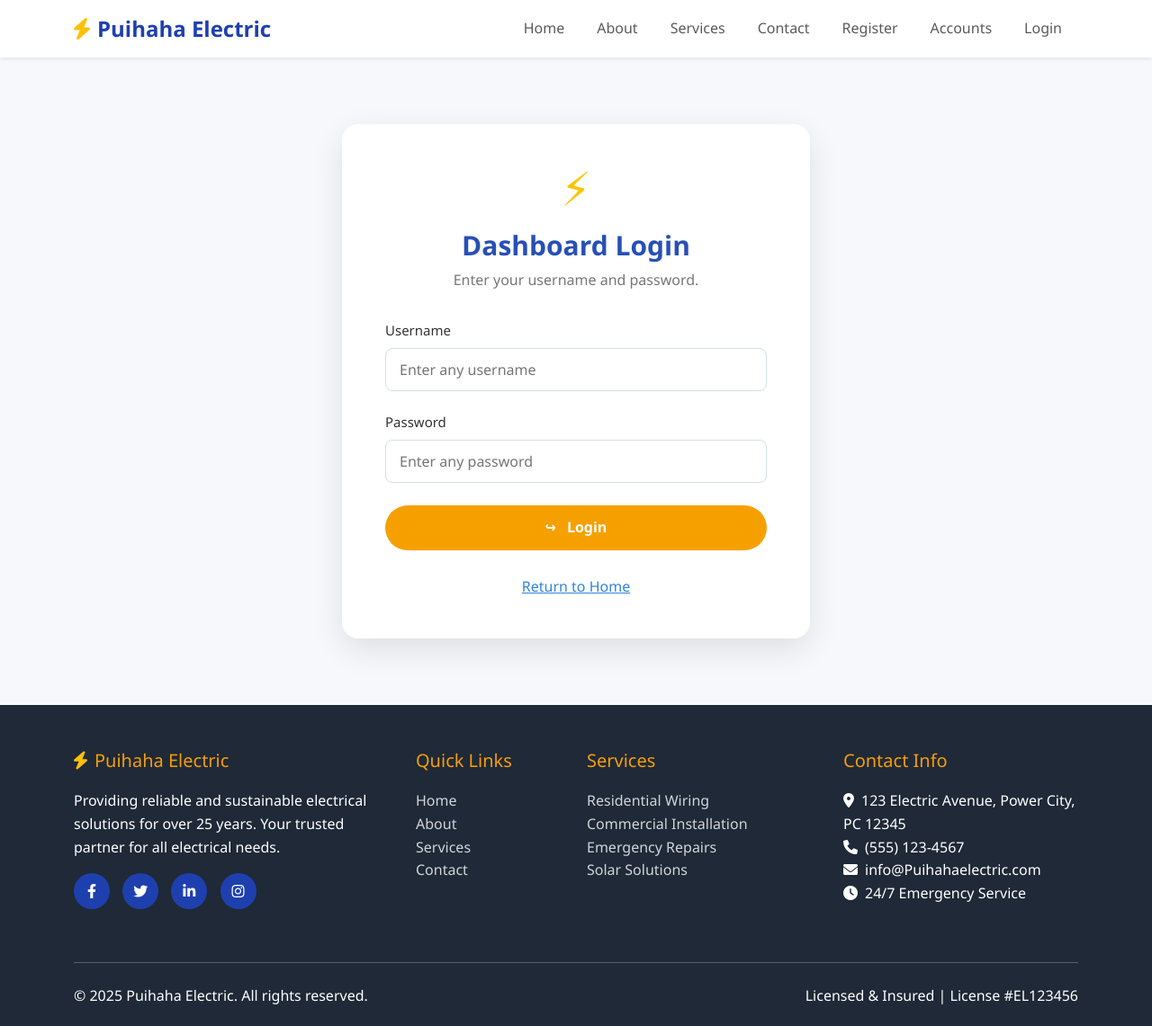
After one commit to lee-17/demoelectric, a CodeIgniter 4 app: the page made by app/Views/login.php in a window 1280 px wide. The commit adds this page. Shown: the whole page at 90% size. Run offline with PHP 8.4 and a stand-in for CodeIgniter, Linux system fonts and the light colour scheme; the template is opened without the code that fills it, so the values that code supplies are empty; some libraries are stand-ins or nearby versions.

Commit message:
login hahaha

```diff
--- a/app/Config/Routes.php
+++ b/app/Config/Routes.php
@@ -19,3 +19,7 @@ $routes->post('/register', 'Register::create');
 
 $routes->get('/accounts', 'CustomerAccounts::index');
 $routes->get('/account/(:num)', 'CustomerAccounts::viewAccount/$1');
+
+$routes->get('/login', 'Login::index');
+$routes->post('/login', 'Login::authenticate');
+$routes->get('/logout', 'Login::logout');
--- a/app/Views/layout.php
+++ b/app/Views/layout.php
@@ -220,6 +220,12 @@ base_url('register') ?>">Register</a>
         Accounts
     </a>
 </li>
+<li class="nav-item">
+    <a class="nav-link <?= (isset($page) && $page == 'login') ? 'active' : '' ?>"
+       href="<?= base_url('login') ?>">
+        Login
+    </a>
+</li>
 </ul>
 </div>
 </div>
--- /dev/null
+++ b/app/Views/login.php
@@ -0,0 +1,314 @@
+<?= $this->extend('layout') ?>
+
+<?= $this->section('content') ?>
+
+<style>
+
+.login-page {
+    min-height: calc(100vh - 80px);
+    background: #f6f8fb;
+
+    display: flex;
+    justify-content: center;
+    align-items: center;
+
+    padding: 60px 20px;
+}
+
+.login-box {
+    width: 100%;
+    max-width: 520px;
+
+    background: #ffffff;
+
+    border-radius: 18px;
+
+    padding: 45px 48px;
+
+    box-shadow: 0 12px 35px rgba(0, 0, 0, 0.10);
+
+    text-align: center;
+}
+
+.login-logo {
+    font-size: 52px;
+    color: #ffc400;
+
+    line-height: 1;
+
+    margin-bottom: 20px;
+}
+
+.login-title {
+    color: #2850b5;
+
+    font-size: 30px;
+
+    font-weight: 700;
+
+    margin-bottom: 8px;
+}
+
+.login-description {
+    color: #777;
+
+    font-size: 16px;
+
+    margin-bottom: 30px;
+}
+
+.login-form {
+    text-align: left;
+}
+
+.login-label {
+    display: block;
+
+    color: #333;
+
+    font-size: 15px;
+
+    margin-bottom: 8px;
+
+    font-weight: 500;
+}
+
+.login-input {
+    width: 100%;
+
+    height: 48px;
+
+    border: 1px solid #d8dde5;
+
+    border-radius: 8px;
+
+    padding: 0 15px;
+
+    font-size: 16px;
+
+    outline: none;
+
+    transition: 0.2s;
+}
+
+.login-input:focus {
+    border-color: #2850b5;
+
+    box-shadow: 0 0 0 3px rgba(40, 80, 181, 0.10);
+}
+
+.login-group {
+    margin-bottom: 22px;
+}
+
+.login-button {
+    width: 100%;
+
+    height: 50px;
+
+    border: none;
+
+    border-radius: 28px;
+
+    background: #f6a000;
+
+    color: white;
+
+    font-size: 16px;
+
+    font-weight: 600;
+
+    cursor: pointer;
+
+    transition: 0.2s;
+
+    margin-top: 3px;
+}
+
+.login-button:hover {
+    background: #e89100;
+}
+
+.login-button i {
+    margin-right: 8px;
+}
+
+.login-home {
+    display: block;
+
+    text-align: center;
+
+    margin-top: 28px;
+
+    color: #3284d6;
+
+    font-size: 16px;
+
+    text-decoration: underline;
+}
+
+.login-home:hover {
+    color: #1d63a8;
+}
+
+.login-alert {
+    text-align: left;
+
+    border-radius: 8px;
+
+    margin-bottom: 20px;
+}
+
+
+/* Mobile */
+
+@media (max-width: 576px) {
+
+    .login-page {
+        padding: 30px 15px;
+    }
+
+    .login-box {
+        padding: 35px 25px;
+    }
+
+    .login-title {
+        font-size: 26px;
+    }
+
+}
+
+</style>
+
+
+<section class="login-page">
+
+    <div class="login-box">
+
+        <!-- Lightning Logo -->
+
+        <div class="login-logo">
+            ⚡
+        </div>
+
+
+        <!-- Title -->
+
+        <h1 class="login-title">
+            Dashboard Login
+        </h1>
+
+
+        <p class="login-description">
+            Enter your username and password.
+        </p>
+
+
+        <!-- Error Message -->
+
+        <?php if (!empty($error)): ?>
+
+            <div class="alert alert-danger login-alert">
+                <?= esc($error) ?>
+            </div>
+
+        <?php endif; ?>
+
+
+        <!-- Success Message -->
+
+        <?php if (!empty($success)): ?>
+
+            <div class="alert alert-success login-alert">
+                <?= esc($success) ?>
+            </div>
+
+        <?php endif; ?>
+
+
+        <!-- Login Form -->
+
+        <form
+            class="login-form"
+            method="POST"
+            action="<?= base_url('login') ?>"
+        >
+
+            <?= csrf_field() ?>
+
+
+            <!-- Username -->
+
+            <div class="login-group">
+
+                <label
+                    for="email"
+                    class="login-label"
+                >
+                    Username
+                </label>
+
+                <input
+                    type="email"
+                    id="email"
+                    name="email"
+                    class="login-input"
+                    placeholder="Enter any username"
+                    value="<?= old('email') ?>"
+                    required
+                >
+
+            </div>
+
+
+            <!-- Password -->
+
+            <div class="login-group">
+
+                <label
+                    for="password"
+                    class="login-label"
+                >
+                    Password
+                </label>
+
+                <input
+                    type="password"
+                    id="password"
+                    name="password"
+                    class="login-input"
+                    placeholder="Enter any password"
+                    required
+                >
+
+            </div>
+
+
+            <!-- Login Button -->
+
+            <button
+                type="submit"
+                class="login-button"
+            >
+                <i>↪</i>
+                Login
+            </button>
+
+        </form>
+
+
+        <!-- Home Link -->
+
+        <a
+            href="<?= base_url('/') ?>"
+            class="login-home"
+        >
+            Return to Home
+        </a>
+
+    </div>
+
+</section>
+
+
+<?= $this->endSection() ?>
```
Also changed, not shown: app/Controllers/Login.php (added, +93 -0 lines), 6 other files.
